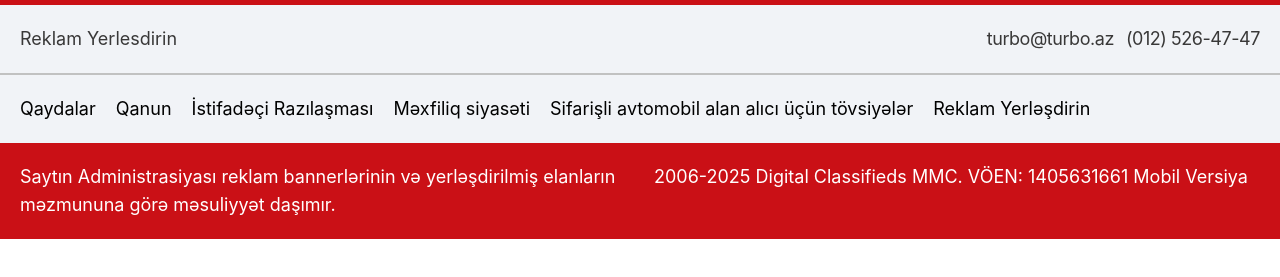
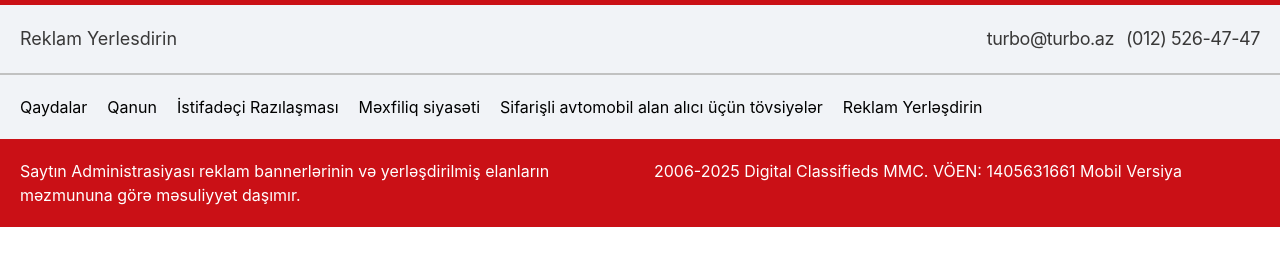
Before and after one commit to fiovba/turbo.az, a website: page details.htm in a window 1280 px wide. Shown: the part 135-412 px from the top of the page. Drawn offline with nearby package versions, Linux system fonts and the light colour scheme.

Commit message:
Update details.htm

```diff
--- a/details.htm
+++ b/details.htm
@@ -6,6 +6,7 @@
     <meta name="viewport" content="width=device-width, initial-scale=1.0">
     <link rel="shortcut icon" href="img/icon.png" type="image/x-icon">
     <link rel="stylesheet" href="src/output.css">
+    <link rel="stylesheet" href="index.htm">
     <link href="https://cdn.jsdelivr.net/npm/flowbite@3.1.2/dist/flowbite.min.css" rel="stylesheet" />
 
     <link rel="stylesheet" href="style.css">
@@ -144,7 +145,7 @@
         <div id="detailsContainer" class="container mx-auto max-w-7xl"></div>
     </main>
 
-    <footer class="bg-[#f1f3f7] text-sm sm:text-lg ">
+    <footer class="bg-[#f1f3f7] ">
 
         <div class="container mx-auto max-w-7xl " id="footer">
 
@@ -163,7 +164,7 @@
                 </div>
             </div>
               <hr class="line w-full" />
-            <div  id="footerNav" class="flex gap-3 sm:gap-5 p-5 flex-wrap">
+            <div  id="footerNav" class="flex gap-5 p-5 flex-wrap">
                 <div><a href="#">Qaydalar</a></div>
                 <div><a href="#">Qanun</a></div>
                 <div><a href="#">İstifadəçi Razılaşması</a></div>
```
